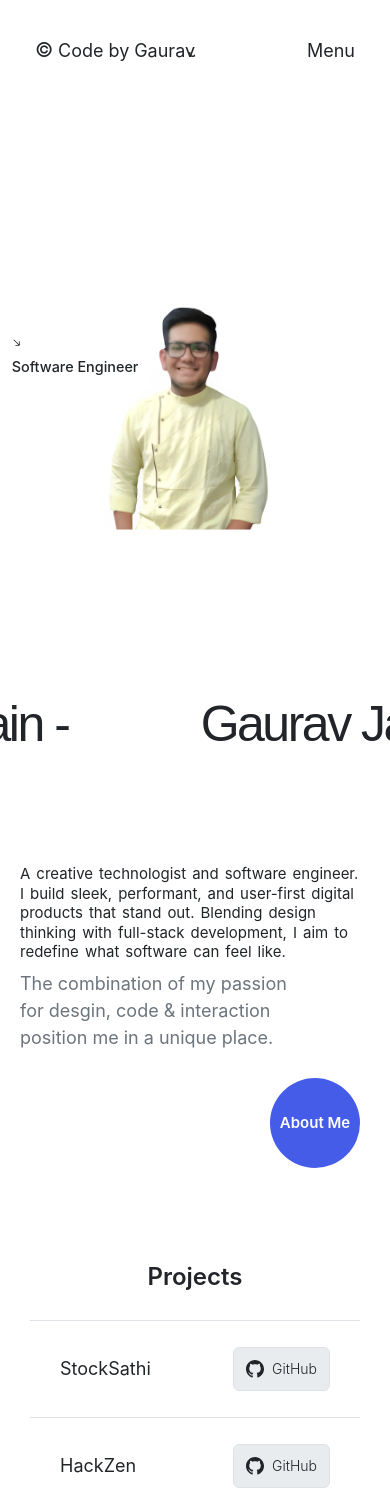
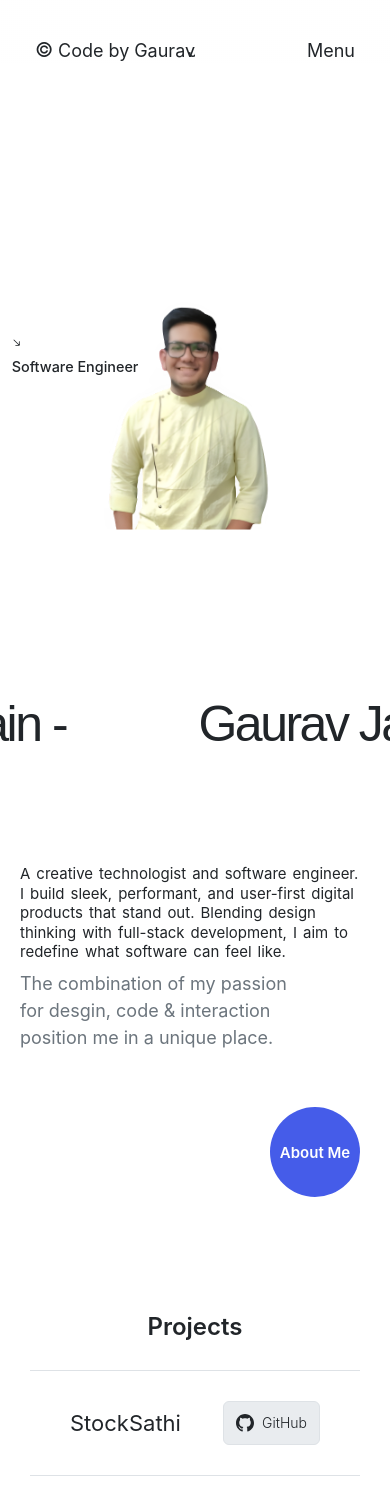
Before and after one commit to gauravjain0377/Portfolio, a Next.js app: page / in a window 390 px wide. Shown: the top 1504 px of the page. Built offline with nearby package versions, Linux system fonts and the light colour scheme.

Commit message:
updated the slider images

```diff
--- a/components/descripction/styledesc.module.scss
+++ b/components/descripction/styledesc.module.scss
@@ -47,7 +47,7 @@
   .button {
     width: 130px !important;
     height: 130px !important;
-    top: 120% !important; /* Move much further down to avoid overlap */
+    top: 150% !important; /* Move much further down to avoid overlap */
     left: calc(100% - 150px) !important;
 
     p {
@@ -77,7 +77,7 @@
   .button {
     width: 110px !important;
     height: 110px !important;
-    top: 115% !important; /* Move much further down to avoid overlap */
+    top: 140% !important; /* Move much further down to avoid overlap */
     left: calc(100% - 120px) !important;
 
     p {
@@ -107,7 +107,7 @@
   .button {
     width: 100px !important;
     height: 100px !important;
-    top: 110% !important; /* Move much further down to avoid overlap */
+    top: 130% !important; /* Move much further down to avoid overlap */
     left: calc(100% - 110px) !important;
 
     p {
@@ -138,7 +138,7 @@
   .button {
     width: 90px !important;
     height: 90px !important;
-    top: 105% !important; /* Move much further down to avoid overlap */
+    top: 120% !important; /* Move much further down to avoid overlap */
     left: calc(100% - 100px) !important;
 
     p {
@@ -166,7 +166,7 @@
   .button {
     width: 80px !important;
     height: 80px !important;
-    top: 100% !important; /* Move much further down to avoid overlap */
+    top: 110% !important; /* Move much further down to avoid overlap */
     left: calc(100% - 90px) !important;
 
     p {
--- a/components/project/childProject/style.module.scss
+++ b/components/project/childProject/style.module.scss
@@ -1,6 +1,6 @@
 @media (max-width: 750px ) {
   .project{
-    gap: 10px !important;
+    gap: 25px !important; /* Increased gap for better spacing */
     padding: 38px 60px 38px 60px !important;
     h2{
         font-size: 30px !important;
@@ -10,11 +10,33 @@
 }
 @media (max-width: 390px ) {
   .project{
-    gap: 30px !important;
+    gap: 40px !important; /* Increased gap for better spacing */
     padding: 26px 30px 26px 30px !important;
     h2{
         font-size: 18px !important;
         line-height: 20px !important;
+    }
+  }
+}
+
+@media (max-width: 480px ) {
+  .project{
+    gap: 35px !important; /* Increased gap for better spacing */
+    padding: 30px 40px 30px 40px !important;
+    h2{
+        font-size: 22px !important;
+        line-height: 28px !important;
+    }
+  }
+}
+
+@media (max-width: 320px ) {
+  .project{
+    gap: 35px !important; /* Increased gap for better spacing */
+    padding: 20px 25px 20px 25px !important;
+    h2{
+        font-size: 16px !important;
+        line-height: 18px !important;
     }
   }
 }
--- a/components/project/style.module.scss
+++ b/components/project/style.module.scss
@@ -97,7 +97,7 @@
   .projects {
     padding-left: 30px !important;
     padding-right: 30px !important;
-    margin-top: 200px !important; /* Increase margin to move projects down */
+    margin-top: 250px !important; /* Increased margin for better spacing */
   }
 
   .body {
@@ -122,7 +122,7 @@
   .projects {
     padding-left: 20px !important;
     padding-right: 20px !important;
-    margin-top: 50px !important;
+    margin-top: 120px !important; /* Increased margin for better spacing */
   }
 
   .body {
--- a/components/sliderImages/SliderImages.jsx
+++ b/components/sliderImages/SliderImages.jsx
@@ -68,9 +68,14 @@ const SliderImages = () => {
                   alt="ProjectImages"
                   fill={true}
                   src={`/images/${pro.src}`}
-                  sizes="(max-width: 768px) 100vw, 25vw"
+                  sizes="(max-width: 768px) 100vw, (max-width: 480px) 50vw, 25vw"
                   quality={90}
                   priority={index < 2}
+                  loading="lazy"
+                  onError={(e) => {
+                    console.error(`Failed to load image: ${pro.src}`);
+                    e.target.style.display = 'none';
+                  }}
                 />
               </div>
             </div>
@@ -90,9 +95,14 @@ const SliderImages = () => {
                   alt="ProjectImages"
                   fill={true}
                   src={`/images/${pro.src}`}
-                  sizes="(max-width: 768px) 100vw, 25vw"
+                  sizes="(max-width: 768px) 100vw, (max-width: 480px) 50vw, 25vw"
                   quality={90}
                   priority={index < 2}
+                  loading="lazy"
+                  onError={(e) => {
+                    console.error(`Failed to load image: ${pro.src}`);
+                    e.target.style.display = 'none';
+                  }}
                 />
               </div>
             </div>
--- a/components/sliderImages/styleSliderImages.module.scss
+++ b/components/sliderImages/styleSliderImages.module.scss
@@ -78,12 +78,16 @@
 }
 
 @media (max-width: 390px) {
-  .slider{
-    display: none !important;
-  }
   .slidingImages {
     margin-top: 40px !important;
     margin-bottom: 80px !important;
+
+    .slider {
+      .project {
+        height: 10vw;
+        padding: 4px;
+      }
+    }
 
     .circleContainer {
       margin-top: 25px;
@@ -99,6 +103,13 @@
   .slidingImages {
     margin-top: 30px !important;
     margin-bottom: 60px !important;
+
+    .slider {
+      .project {
+        height: 8vw;
+        padding: 3px;
+      }
+    }
 
     .circleContainer {
       margin-top: 20px;
```
